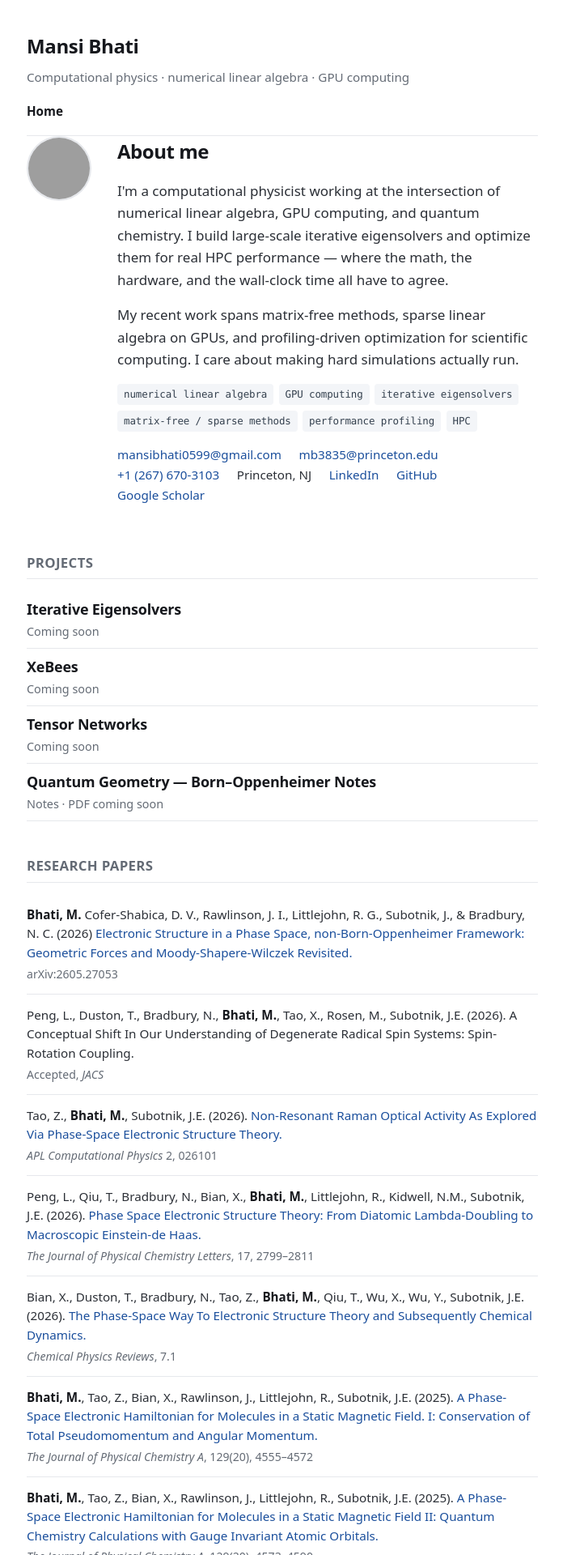
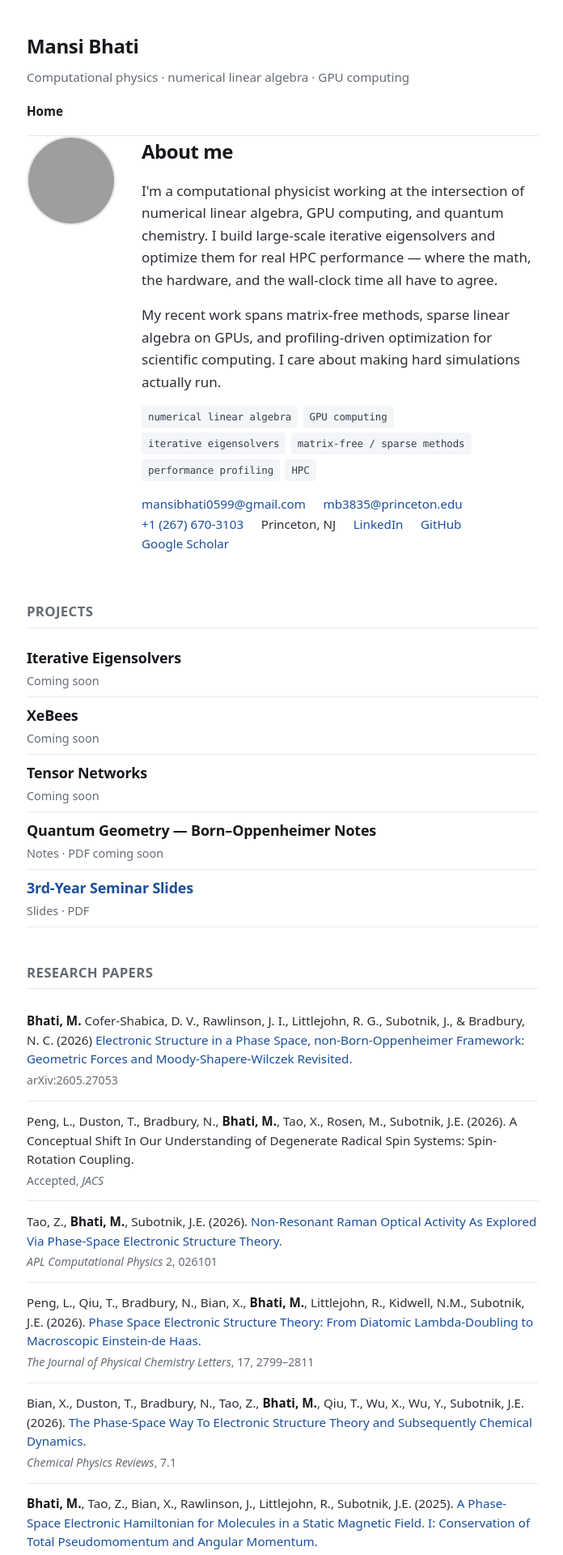
Before and after one commit to BhatiMansi/BhatiMansi.github.io, a Jekyll site: the page built from index.md, in a window 1280 px wide. Shown: the top 1920 px of the page at 81% size, without its empty margins (291-987 px from the left). Built offline with Jekyll 4.4.1, drawn with Linux system fonts in a browser that asks for light colours; grey boxes are pictures that could not be loaded.

Commit message:
fix img?

```diff
--- a/assets/style.css
+++ b/assets/style.css
@@ -149,7 +149,7 @@ strong { color: var(--ink); font-weight: 650; }
 .about-section { margin: 1.5rem 0 0; }
 .about-hero { display: flex; gap: 2rem; align-items: flex-start; }
 .profile-photo {
-  width: 80px; height: 80px; border-radius: 50%;
+  width: 110px; height: 110px; border-radius: 50%;
   object-fit: cover; flex-shrink: 0;
   border: 2px solid var(--rule);
   background: var(--chip-bg);
--- a/index.md
+++ b/index.md
@@ -52,6 +52,11 @@ permalink: /
 <div class="item">
   <h3>Quantum Geometry — Born–Oppenheimer Notes</h3>
   <p class="meta">Notes · PDF coming soon</p>
+</div>
+
+<div class="item">
+  <h3><a href="{{ '/writing/seminar_slides.pdf' | relative_url }}">3rd-Year Seminar Slides</a></h3>
+  <p class="meta">Slides · PDF</p>
 </div>
 
 <h2>Research Papers</h2>
```
Also changed, not shown: 1 other file.
